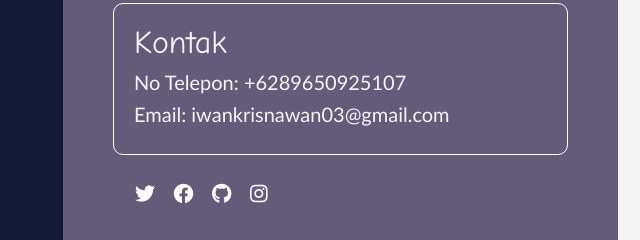
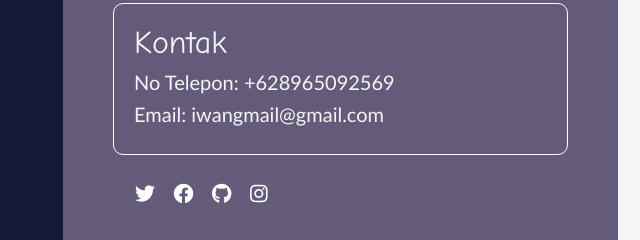
Before and after one commit to iwankrisnawan/iwankrisnawan.github.io, a plain HTML site: page index.html in a window 1280 px wide. Shown: the part 1717-1957 px from the top of the page, 22-662 px from the left. Drawn offline with Linux system fonts and the light colour scheme.

Commit message:
Update index.html

```diff
--- a/index.html
+++ b/index.html
@@ -301,8 +301,8 @@
               <div class="indonesia-sub ">
                 <div class="container-fluid" style="color:rgb(245, 245, 245); font-family:calibri; border:solid 1px white; border-radius:10px; padding:20px;">
                   <h2 style="font-family:Comic Sans MS;">Kontak</h2>
-                  <h5>No Telepon: <span style="font-weight:normal;">+6289650925107</span></h5>
-                  <h5>Email: <span style="font-weight:normal;">iwankrisnawan03@gmail.com</span></h5>
+                  <h5>No Telepon: <span style="font-weight:normal;">+628965092569</span></h5>
+                  <h5>Email: <span style="font-weight:normal;">iwangmail@gmail.com</span></h5>
                 </div>
 
                 <br>
@@ -318,8 +318,8 @@
               <div class="english-sub">
                 <div class="container-fluid" style="color:rgb(245, 245, 245); font-family:calibri; border:solid 1px white; border-radius:10px; padding:20px;">
                   <h2 style="font-family:Comic Sans MS;">Contact</h2>
-                  <h5>Phone Number: <span style="font-weight:normal;">+6289650925107</span></h5>
-                  <h5>Email: <span style="font-weight:normal;">iwankrisnawan03@gmail.com</span></h5>
+                  <h5>Phone Number: <span style="font-weight:normal;">+6289650925169</span></h5>
+                  <h5>Email: <span style="font-weight:normal;">iwangmail@gmail.com</span></h5>
                 </div>
 
                 <br>
```
